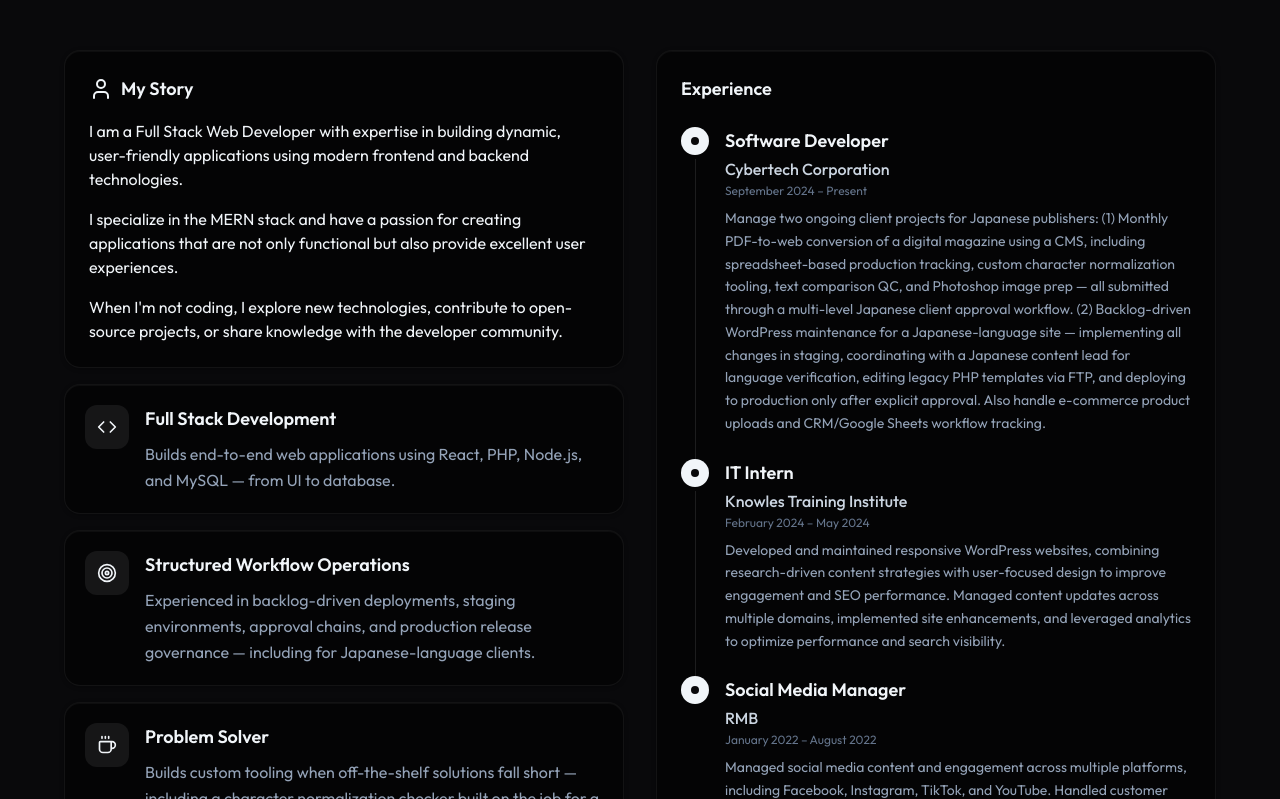
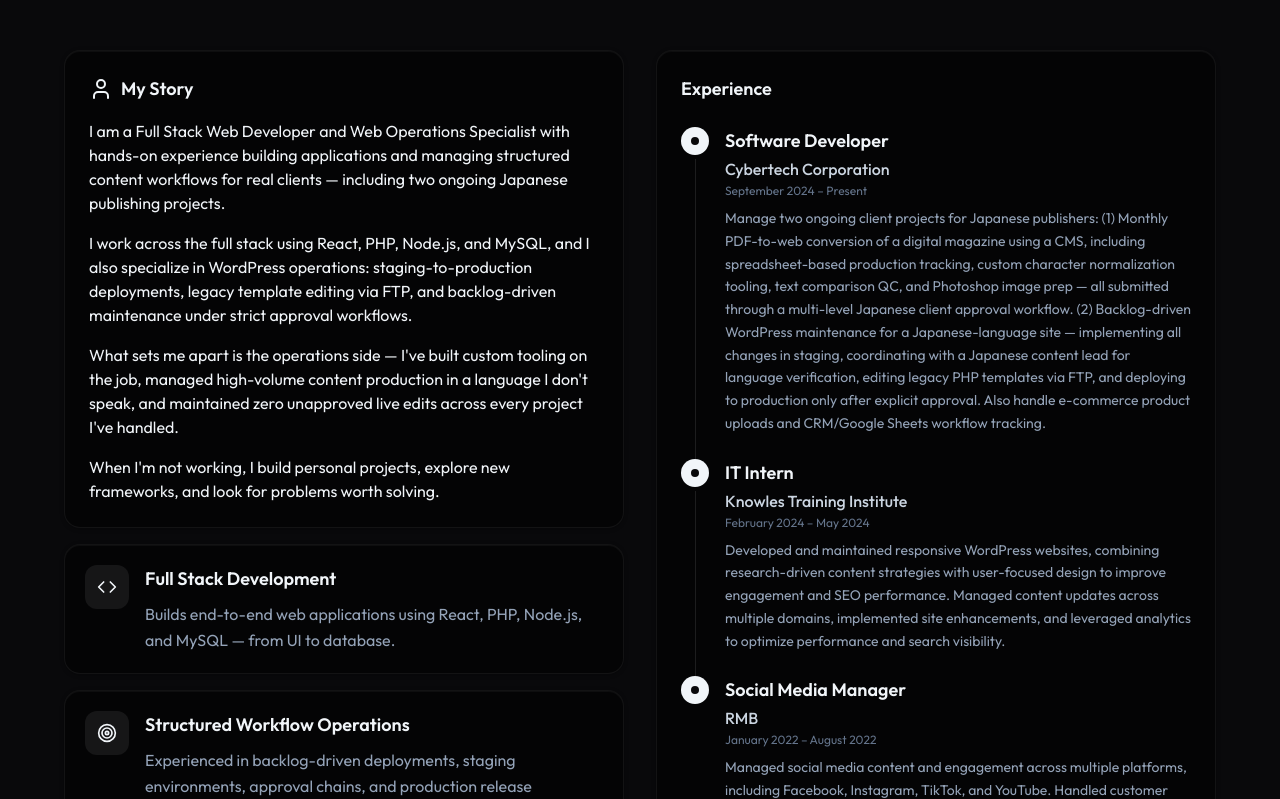
Before and after one commit to B-nardo/Portolio-website, a React (Vite) app: page / in a window 1280 px wide. Shown: the part 1081-1880 px from the top of the page. Built offline with nearby package versions, Linux system fonts and the light colour scheme.

Commit message:
added resume and email for contact, updated my about section

```diff
--- a/package.json
+++ b/package.json
@@ -9,6 +9,7 @@
     "preview": "vite preview"
   },
   "dependencies": {
+    "@emailjs/browser": "^4.4.1",
     "lucide-react": "^0.383.0",
     "react": "^18.3.1",
     "react-dom": "^18.3.1"
--- a/src/sections/About.jsx
+++ b/src/sections/About.jsx
@@ -43,9 +43,10 @@ function StoryCard() {
         <span><User/></span> My Story
       </h3>
       <div className="pt-0 space-y-4">
-        <p>I am a Full Stack Web Developer with expertise in building dynamic, user-friendly applications using modern frontend and backend technologies.</p>
-        <p>I specialize in the MERN stack and have a passion for creating applications that are not only functional but also provide excellent user experiences.</p>
-        <p>When I'm not coding, I explore new technologies, contribute to open-source projects, or share knowledge with the developer community.</p>
+      <p> I am a Full Stack Web Developer and Web Operations Specialist with hands-on experience building applications and managing structured content workflows for real clients — including two ongoing Japanese publishing projects.</p>
+      <p>I work across the full stack using React, PHP, Node.js, and MySQL, and I also specialize in WordPress operations: staging-to-production deployments, legacy template editing via FTP, and backlog-driven maintenance under strict approval workflows.</p>
+      <p>What sets me apart is the operations side — I've built custom tooling on the job, managed high-volume content production in a language I don't speak, and maintained zero unapproved live edits across every project I've handled.</p>
+      <p>When I'm not working, I build personal projects, explore new frameworks, and look for problems worth solving.</p>
       </div>
     </div>
   );
--- a/src/sections/Contact.jsx
+++ b/src/sections/Contact.jsx
@@ -1,10 +1,15 @@
 import { useState } from "react";
+import emailjs from "@emailjs/browser";
 import SectionHeader from "../components/ui/SectionHeader";
 import Button from "../components/ui/Button";
 import Reveal from "../components/ui/Reveal";
 import { CONTACT_INFO, SOCIAL_LINKS } from "../data/portfolio";
-import { Smartphone, MapPin, Mail, Clock } from "lucide-react";
+import { Smartphone, MapPin, Mail, Clock, Send } from "lucide-react";
 import { SOCIAL_ICON_MAP } from "../components/ui/SocialIcons";
+
+const EMAILJS_SERVICE_ID  = "service_ndae25k";
+const EMAILJS_TEMPLATE_ID = "template_2gtod5g";
+const EMAILJS_PUBLIC_KEY  = "0NBiepLRMmmizXnLW";
 
 const ICON_MAP = {
   mail: Mail,
@@ -23,7 +28,19 @@ export default function Contact() {
   const handleSubmit = e => {
     e.preventDefault();
     setSending(true);
-    setTimeout(() => { setSending(false); setSent(true); }, 1500);
+    emailjs.send(
+      EMAILJS_SERVICE_ID,
+      EMAILJS_TEMPLATE_ID,
+      { name: form.name, email: form.email, phone: form.phone, message: form.message },
+      EMAILJS_PUBLIC_KEY,
+    ).then(() => {
+      setSending(false);
+      setSent(true);
+    }).catch((err) => {
+      setSending(false);
+      console.error("EmailJS error:", err);
+      alert("Failed to send message. Please try again.");
+    });
   };
 
   return (
@@ -179,7 +196,7 @@ function ContactForm({ form, onChange, onSubmit, sending }) {
         </div>
 
         <div className="md:col-span-2">
-          <Button type="submit" variant="blue" fullWidth disabled={sending}>
+          <Button type="submit" variant="greenglow" fullWidth disabled={sending}>
             {sending ? "Sending..." : "Send Message"}
           </Button>
         </div>
@@ -191,8 +208,8 @@ function ContactForm({ form, onChange, onSubmit, sending }) {
 
 function SuccessMessage() {
   return (
-    <div className="text-center py-10">
-      <p className="text-5xl mb-4">✅</p>
+    <div className="flex flex-col items-center gap-y-5 py-10">
+      <Send className="size-12 animate-fade-up"/>
       <h3 className="font-semibold text-xl mb-2">Message Sent!</h3>
       <p className="text-muted text-sm">Thanks for reaching out. I'll get back to you within 24 hours.</p>
     </div>
--- a/src/sections/Hero.jsx
+++ b/src/sections/Hero.jsx
@@ -61,7 +61,7 @@ export default function Hero() {
             <Button key="contact" variant="secondary" onClick={() => scrollTo("contact")}>
               <Mail className="size-4" /> Get In Touch
             </Button>,
-            <Button key="resume" variant="greenglow" href="#">
+            <Button key="resume" variant="greenglow" href="/resume/Bernardo_J_Resume.pdf" target="_blank" rel="noopener noreferrer">
               Download Resume <Download className="size-4" />
             </Button>,
           ].map((btn, i) => (
```
Also changed, not shown: 2 other files (tests, documents, lock files or other folders).
